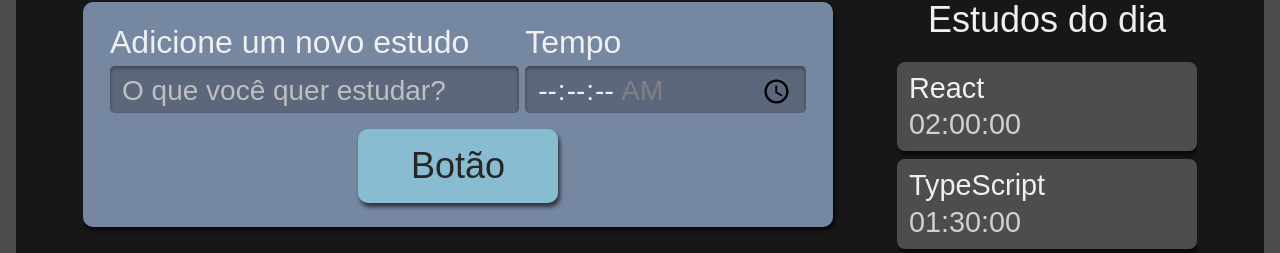
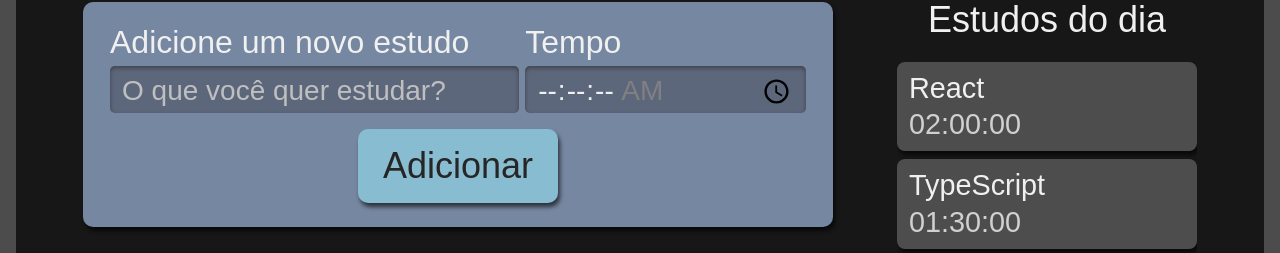
Before and after one commit to eliangela-palharini/alura-typescript-studies, a React (Create React App) app: page / in a window 1280 px wide. Shown: the part 222-475 px from the top of the page. Built offline with nearby package versions, Linux system fonts and the light colour scheme.

Commit message:
- Configuração ESLint - Estruturação Props

```diff
--- a/src/components/Button/index.tsx
+++ b/src/components/Button/index.tsx
@@ -1,8 +1,15 @@
 import React from 'react';
 import style from './Botao.module.scss';
 
-export const Button = () => {
-    return <button className={style.botao}>Botão</button>;
+interface IProps {
+    children: string;
+    onClick?: () => void;
+}
+
+const Button: React.FC<IProps> = ({ children, onClick }) => {
+    return (
+        <button className={style.botao} onClick={onClick}>{children}</button>
+    );
 };
 
 export default Button;
--- a/src/components/Form/index.tsx
+++ b/src/components/Form/index.tsx
@@ -2,31 +2,35 @@ import React from 'react';
 import Button from '../Button';
 import style from './Formulario.module.scss';
 
-export const Form = () => {
+const Form: React.FC = () => {
     return (
         <form className={style.novaTarefa}>
             <div className={style.inputContainer}>
                 <label htmlFor="tarefa">Adicione um novo estudo</label>
+
                 <input
-                    type="text"
+                    id="tarefa"
                     name="tarefa"
-                    id="tarefa"
                     placeholder="O que você quer estudar?"
                     required
+                    type="text"
                 />
             </div>
+
             <div className={style.inputContainer}>
                 <label htmlFor="tempo">Tempo</label>
+
                 <input
+                    id="tempo"
+                    max="01:30:00"
+                    min="00:00:00"
+                    name="tempo"
+                    step="1"
                     type="time"
-                    step="1"
-                    name="tempo"
-                    id="tempo"
-                    min="00:00:00"
-                    max="01:30:00"
                 />
             </div>
-            <Button></Button>
+
+            <Button>Adicionar</Button>
         </form>
     );
 };
--- a/src/components/List/index.tsx
+++ b/src/components/List/index.tsx
@@ -1,7 +1,7 @@
 import React from 'react';
 import style from './Lista.module.scss';
 
-export const List = () => {
+const List: React.FC = () => {
     const tasks = [
         {
             tarefa: 'React',
--- a/src/index.tsx
+++ b/src/index.tsx
@@ -4,10 +4,10 @@ import './index.css';
 import App from './pages/App';
 
 const root = ReactDOM.createRoot(
-    document.getElementById('root') as HTMLElement
+    document.getElementById('root') as HTMLElement,
 );
 root.render(
     <React.StrictMode>
         <App />
-    </React.StrictMode>
+    </React.StrictMode>,
 );
--- a/src/pages/App.tsx
+++ b/src/pages/App.tsx
@@ -3,9 +3,9 @@ import Form from '../components/Form';
 import List from '../components/List';
 import './style.scss';
 
-function App() {
+function App () {
     return (
-        <div className="AppStyle">
+        <div className='AppStyle'>
             <Form />
             <List />
         </div>
```
Also changed, not shown: package.json (+9 -0 lines), .eslintrc.json (added), 1 other file (tests, documents, lock files or other folders).
